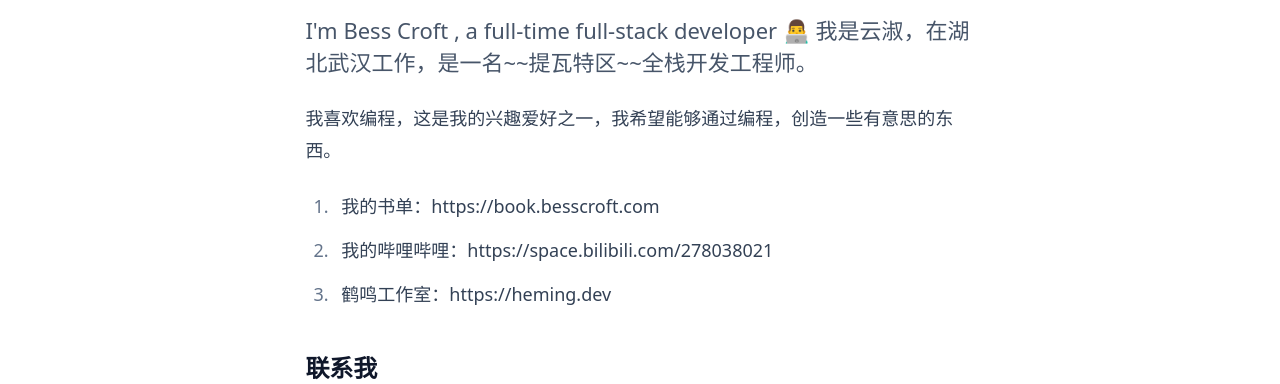
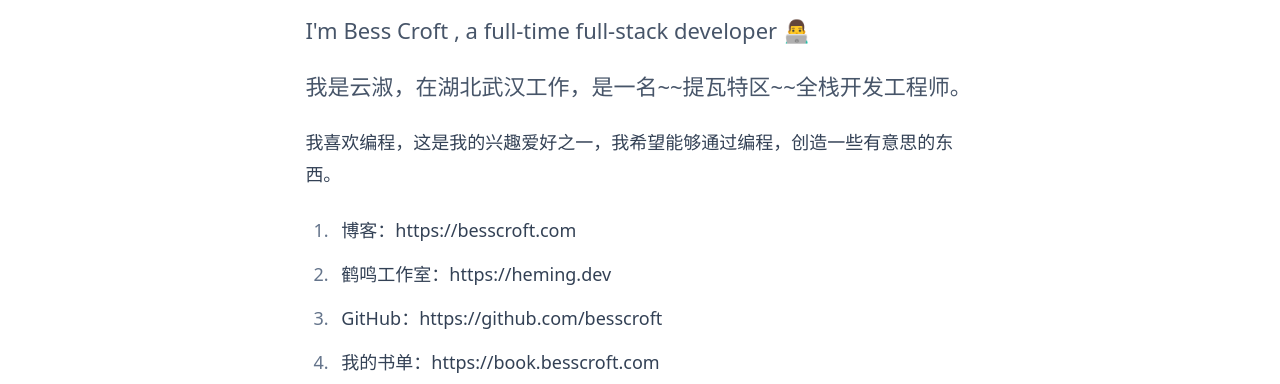
Before and after one commit to besscroft/kamera, a Nuxt app: page /about in a window 1280 px wide. Shown: the part 190-574 px from the top of the page. Built offline with nearby package versions, Linux system fonts and the light colour scheme; a web font is replaced by a local one.

Commit message:
style:样式调整

```diff
--- a/assets/css/main.css
+++ b/assets/css/main.css
@@ -1,3 +1,7 @@
+.n-image-preview-wrapper {
+    backdrop-filter: blur(8px);
+}
+
 ::-webkit-scrollbar {
     width: 0.5rem;
     height: 0.5rem;
--- a/components.d.ts
+++ b/components.d.ts
@@ -18,6 +18,7 @@ declare module 'vue' {
     NImage: typeof import('naive-ui')['NImage']
     NImageGroup: typeof import('naive-ui')['NImageGroup']
     NModal: typeof import('naive-ui')['NModal']
+    NNotificationProvider: typeof import('naive-ui')['NNotificationProvider']
     NRate: typeof import('naive-ui')['NRate']
     NSpace: typeof import('naive-ui')['NSpace']
     RouterLink: typeof import('vue-router')['RouterLink']
--- a/components/Canvas.vue
+++ b/components/Canvas.vue
@@ -55,6 +55,8 @@ onUnmounted(() => {
           :theme-overrides="themeOverrides"
           show-toolbar-tooltip
           :src="dataList[imgId-1]?.url"
+          :previewed-img-props="{ style: { border: '8px solid white' } }"
+          :alt="dataList[imgId-1]?.detail"
         />
       </div>
       <div class="flex flex-col space-y-4 mt-8">
--- a/nuxt.config.ts
+++ b/nuxt.config.ts
@@ -100,6 +100,7 @@ export default defineNuxtConfig({
         { rel: 'apple-touch-icon', href: '/apple-touch-icon.png' },
       ],
       meta: [
+        { name: 'naive-ui-style' },
         { name: 'theme-color', content: '#38f8f8' },
         { name: 'viewport', content: 'width=device-width, initial-scale=1' },
         { name: 'description', content: appDescription },
--- a/pages/about.vue
+++ b/pages/about.vue
@@ -12,16 +12,19 @@ definePageMeta({
       <h2 dark:text-white>关于页面</h2>
       <p class="lead">
         I'm Bess Croft , a full-time full-stack developer 👨‍💻
-
+      </p>
+      <p class="lead">
         我是云淑，在湖北武汉工作，是一名~~提瓦特区~~全栈开发工程师。
       </p>
       <p>
         我喜欢编程，这是我的兴趣爱好之一，我希望能够通过编程，创造一些有意思的东西。
       </p>
       <ol>
+        <li>博客：https://besscroft.com</li>
+        <li>鹤鸣工作室：https://heming.dev</li>
+        <li>GitHub：https://github.com/besscroft</li>
         <li>我的书单：https://book.besscroft.com</li>
         <li>我的哔哩哔哩：https://space.bilibili.com/278038021</li>
-        <li>鹤鸣工作室：https://heming.dev</li>
       </ol>
       <h3 dark:text-white>
         联系我
--- a/pages/timeline.vue
+++ b/pages/timeline.vue
@@ -86,7 +86,3 @@ definePageMeta({
     </div>
   </div>
 </template>
-
-<style scoped>
-
-</style>
```
